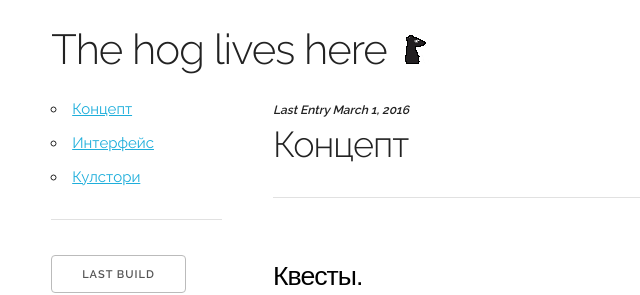
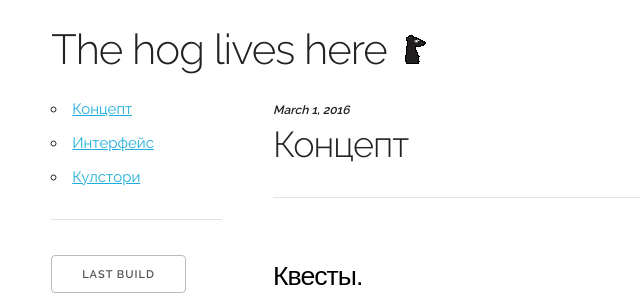
Before and after one commit to silago/hogsite, a Django app: page /blog/1/ in a window 1280 px wide. Shown: the top 295 px of the page, without its empty margins (0-640 px from the left). Run offline with Django 3.2, Linux system fonts and the light colour scheme; data comes from the database, SQL or seed files in the repository.

Commit message:
small template fix

```diff
--- a/base/templates/entry.html
+++ b/base/templates/entry.html
@@ -1,7 +1,5 @@
 {% extends 'base.html' %}
 {% block data %}
-    <strong><small><i>Last Entry </i></small></strong>
-
 <strong><small><i>
     {{data.creation_ts}}
 </i></small></strong>
```
